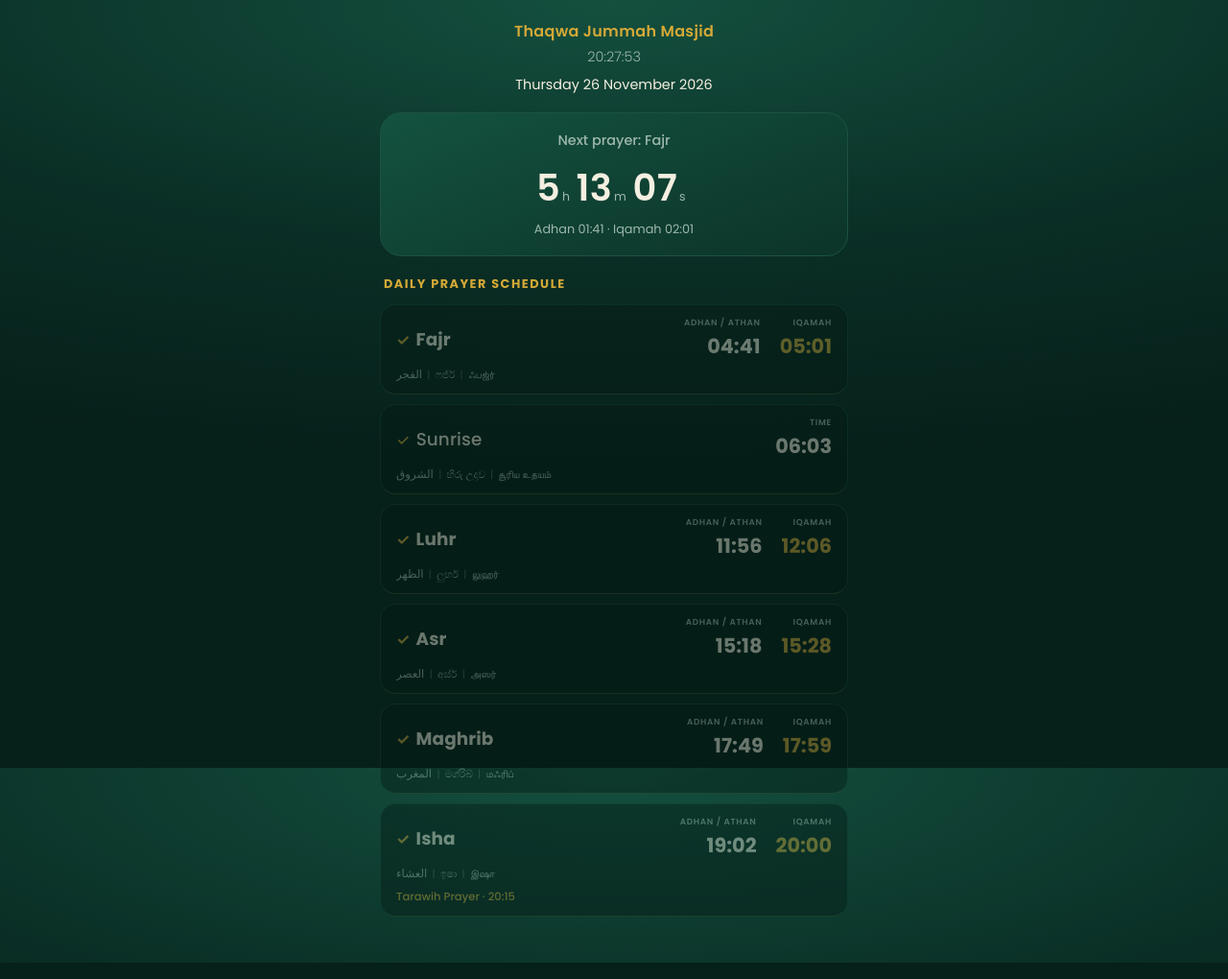
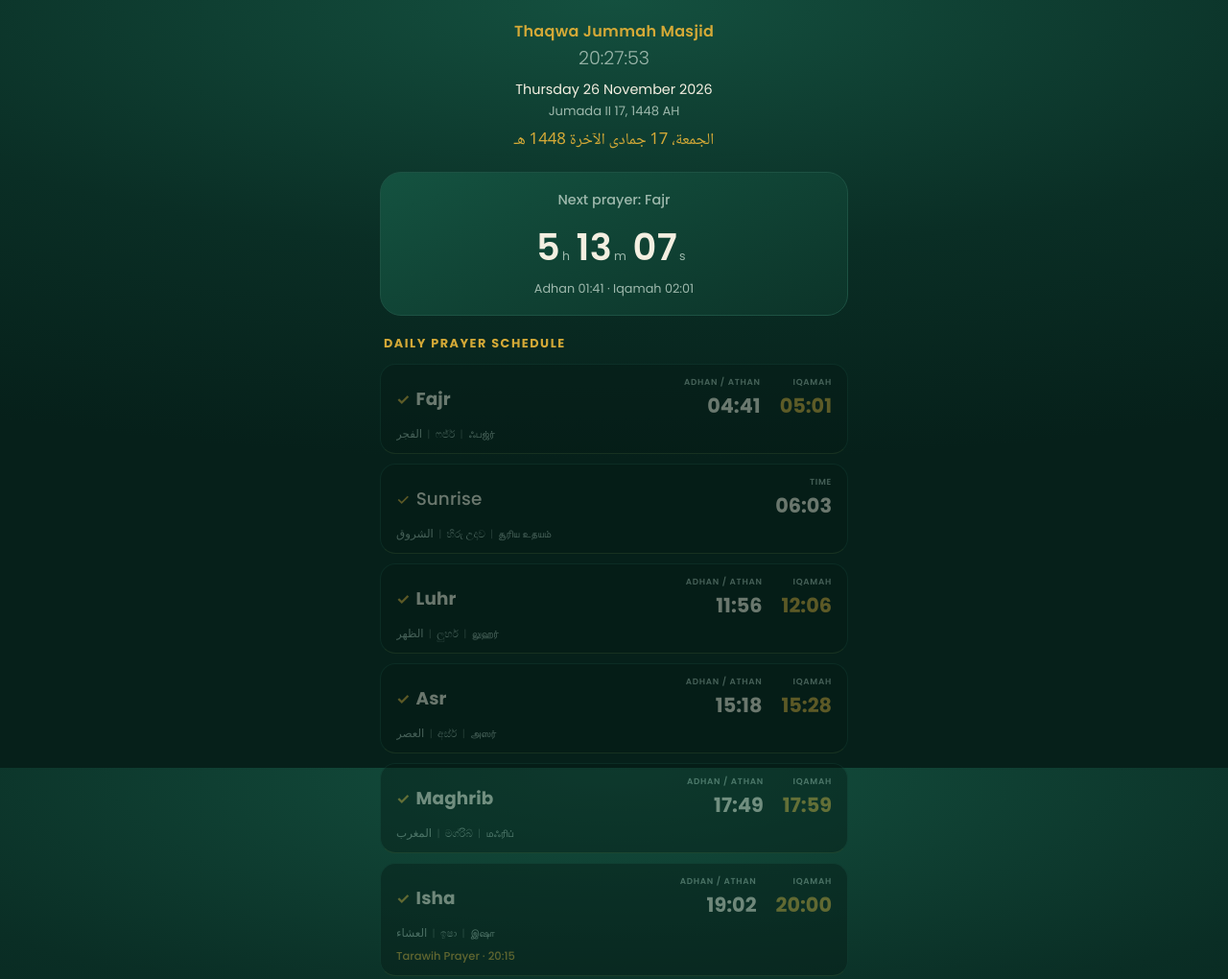
Before and after one commit to DevArafath/TJM_PrayerTime, a plain HTML site: page index.html in a window 1280 px wide. Shown: the whole page at 96% size. Drawn offline with Linux system fonts and the light colour scheme.

Commit message:
Hijiri Date and Clock Size

```diff
--- a/index.html
+++ b/index.html
@@ -20,7 +20,7 @@
     <h1 id="mosque">Prayer Times</h1>
     <div id="clock" aria-label="Current time"></div>
     <div id="gdate"></div>
-    <!-- <div id="hdate"></div> -->
+    <div id="hdate"></div>
     <div id="hdateAr" lang="ar" dir="rtl"></div>
   </header>
   <section id="hero" aria-live="off">
--- a/style.css
+++ b/style.css
@@ -12,7 +12,7 @@ body{font-family:var(--sans);color:var(--ink);
 main{max-width:520px;margin:0 auto;padding:20px 16px 32px}
 header{text-align:center}
 h1{font:600 1rem var(--sans);letter-spacing:.02em;color:var(--gold)}
-#clock{font:300 .9rem var(--sans);color:var(--mute);margin-top:4px;font-variant-numeric:tabular-nums}
+#clock{font:300 1.2rem var(--sans);color:var(--mute);margin-top:1px;font-variant-numeric:tabular-nums}
 #gdate{margin-top:8px;font-size:.9rem}
 #hdate{color:var(--mute);font-size:.82rem;margin-top:2px}
 #hdateAr{font:500 1.05rem "Noto Naskh Arabic","Geeza Pro","Traditional Arabic",serif;margin-top:6px;color:var(--gold)}
```
